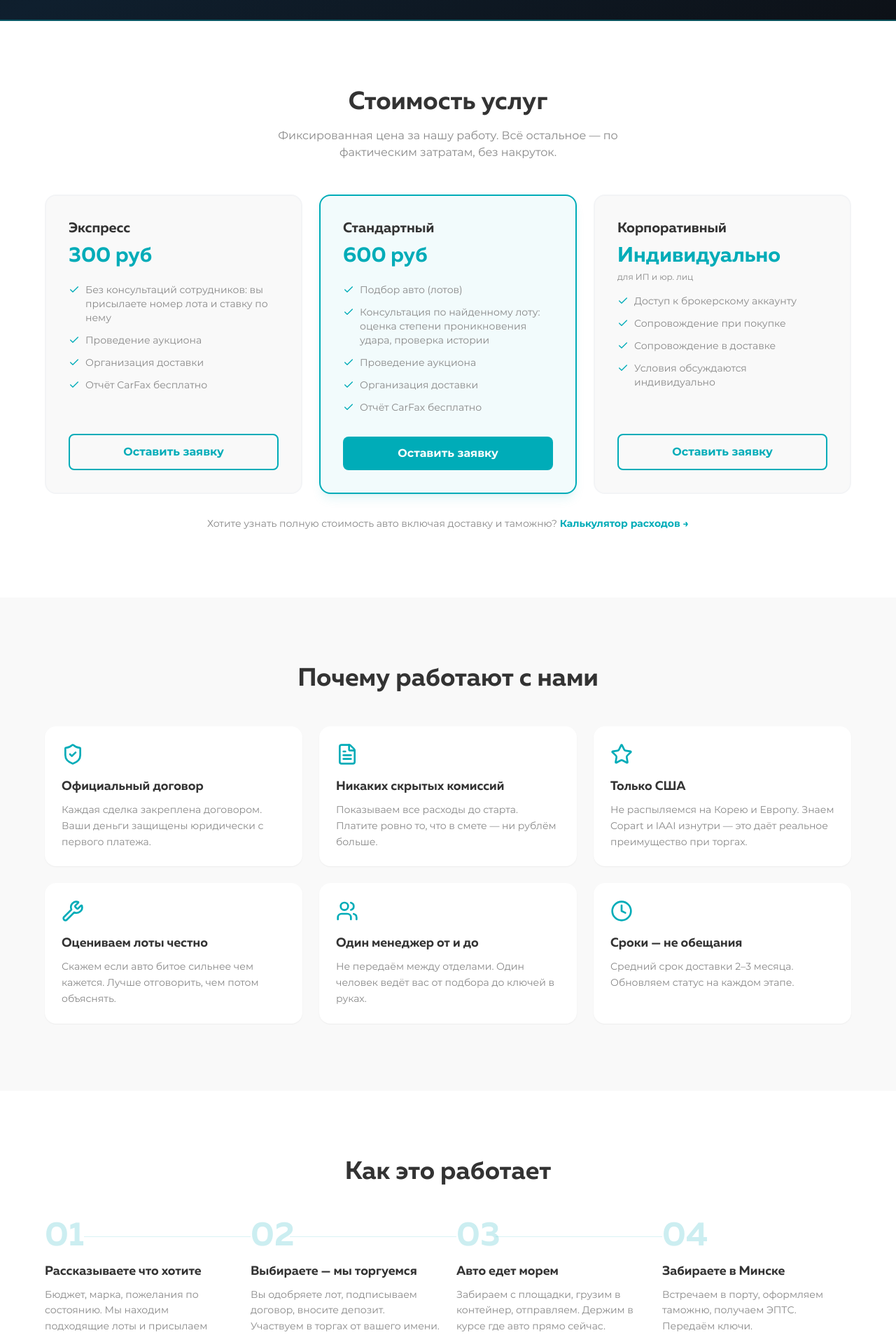
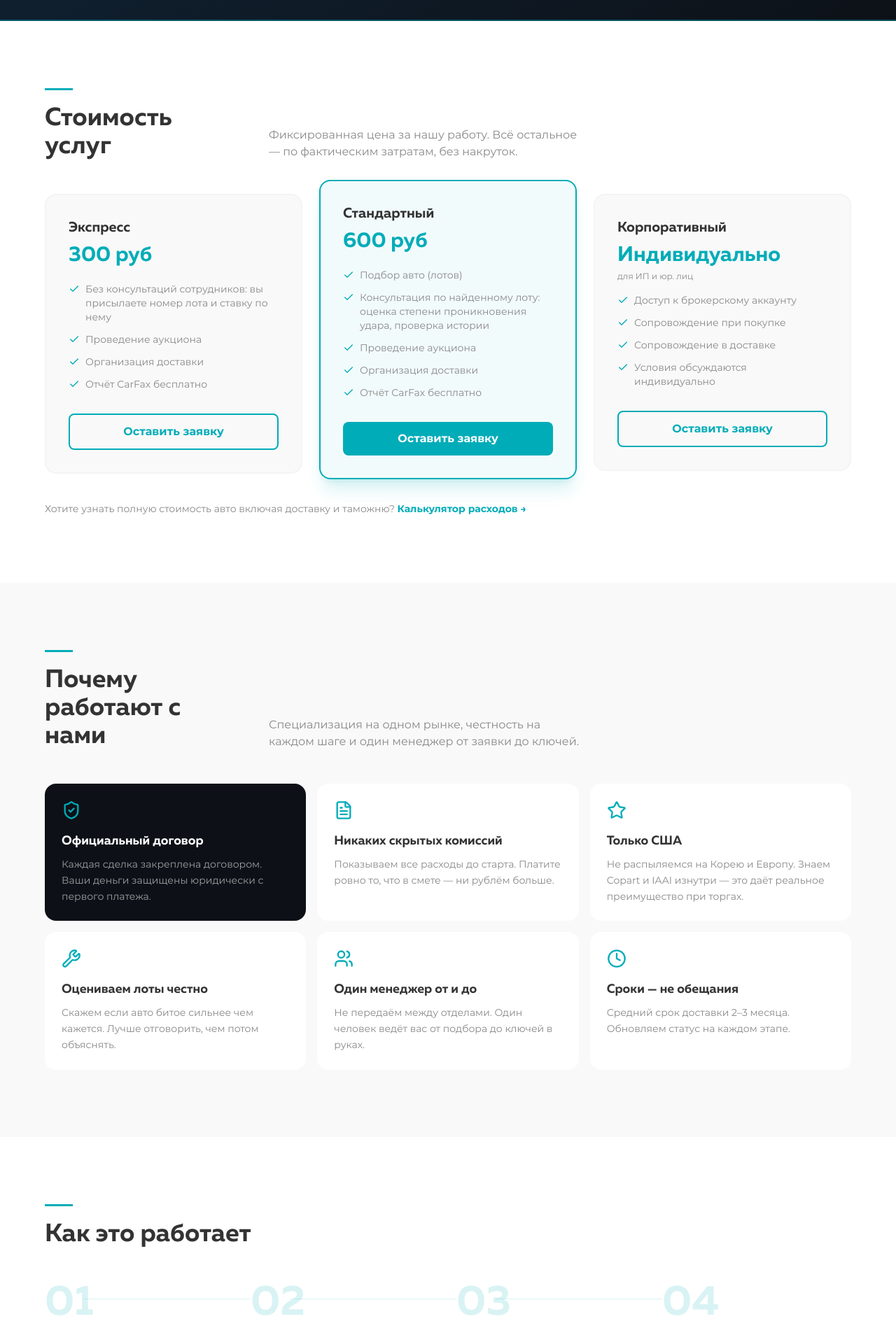
Before and after one commit to idzvilla/pmcars, a Next.js app: page / in a window 1280 px wide. Shown: the part 660-2568 px from the top of the page at 70% size. Built offline with nearby package versions, Linux system fonts and the light colour scheme.

Commit message:
design: left-align headings, primary bar accents, elevate featured card, varied advantages grid

```diff
--- a/src/components/sections/AdvantagesSection.tsx
+++ b/src/components/sections/AdvantagesSection.tsx
@@ -38,15 +38,28 @@ export default function AdvantagesSection() {
   return (
     <section className="bg-light-bg py-16 md:py-24">
       <div className="container">
-        <h2 className="font-muller font-bold text-3xl md:text-4xl text-body text-center mb-12">
-          Почему работают с нами
-        </h2>
-        <div className="grid grid-cols-1 sm:grid-cols-2 lg:grid-cols-3 gap-6">
-          {advantages.map((a) => (
-            <div key={a.title} className="bg-white rounded-2xl p-6 shadow-sm hover:shadow-md transition-shadow">
-              <a.icon size={32} className="text-primary mb-4" />
-              <h3 className="font-muller font-bold text-lg text-body mb-2">{a.title}</h3>
-              <p className="font-montserrat text-sm text-muted leading-relaxed">{a.text}</p>
+        <div className="mb-12">
+          <div className="w-10 h-[3px] bg-primary mb-5" />
+          <div className="lg:flex lg:items-end lg:gap-16">
+            <h2 className="font-muller font-bold text-3xl md:text-4xl text-body mb-4 lg:mb-0 lg:w-64 flex-shrink-0">
+              Почему работают с нами
+            </h2>
+            <p className="text-muted font-montserrat max-w-md">
+              Специализация на одном рынке, честность на каждом шаге и один менеджер от заявки до ключей.
+            </p>
+          </div>
+        </div>
+        <div className="grid grid-cols-1 sm:grid-cols-2 lg:grid-cols-3 gap-4">
+          {advantages.map((a, i) => (
+            <div
+              key={a.title}
+              className={`rounded-2xl p-6 transition-shadow hover:shadow-md ${
+                i === 0 ? 'bg-dark-bg text-white' : 'bg-white'
+              }`}
+            >
+              <a.icon size={28} className={`mb-4 ${i === 0 ? 'text-primary' : 'text-primary'}`} />
+              <h3 className={`font-muller font-bold text-lg mb-2 ${i === 0 ? 'text-white' : 'text-body'}`}>{a.title}</h3>
+              <p className={`font-montserrat text-sm leading-relaxed ${i === 0 ? 'text-white/60' : 'text-muted'}`}>{a.text}</p>
             </div>
           ))}
         </div>
--- a/src/components/sections/FaqSection.tsx
+++ b/src/components/sections/FaqSection.tsx
@@ -29,15 +29,21 @@ export default function FaqSection() {
   return (
     <section className="bg-light-bg py-16 md:py-24">
       <div className="container">
-        <h2 className="font-muller font-bold text-3xl md:text-4xl text-body text-center mb-12">
-          Частые вопросы
-        </h2>
-        <div className="max-w-3xl mx-auto mb-8">
+        <div className="mb-12">
+          <div className="w-10 h-[3px] bg-primary mb-5" />
+          <div className="lg:flex lg:items-end lg:gap-16">
+            <h2 className="font-muller font-bold text-3xl md:text-4xl text-body mb-4 lg:mb-0 lg:w-64 flex-shrink-0">
+              Частые вопросы
+            </h2>
+            <p className="text-muted font-montserrat max-w-md">
+              Если не нашли ответ — напишите нам в Telegram, ответим быстро.
+            </p>
+          </div>
+        </div>
+        <div className="max-w-3xl mb-8">
           <Accordion items={faqItems} />
         </div>
-        <div className="text-center">
-          <Button href="/faq" variant="outline">Все вопросы и ответы</Button>
-        </div>
+        <Button href="/faq" variant="outline">Все вопросы и ответы</Button>
       </div>
     </section>
   )
--- a/src/components/sections/HowItWorksSection.tsx
+++ b/src/components/sections/HowItWorksSection.tsx
@@ -26,17 +26,20 @@ export default function HowItWorksSection() {
   return (
     <section className="bg-white py-16 md:py-24">
       <div className="container">
-        <h2 className="font-muller font-bold text-3xl md:text-4xl text-body text-center mb-12">
-          Как это работает
-        </h2>
+        <div className="mb-12">
+          <div className="w-10 h-[3px] bg-primary mb-5" />
+          <h2 className="font-muller font-bold text-3xl md:text-4xl text-body">
+            Как это работает
+          </h2>
+        </div>
         <div className="grid grid-cols-1 md:grid-cols-2 lg:grid-cols-4 gap-6">
           {steps.map((s, i) => (
             <div key={s.num} className="relative">
               {i < steps.length - 1 && (
                 <div className="hidden lg:block absolute top-6 left-14 -right-6 h-[1px] bg-primary/15" />
               )}
-              <div className="flex flex-col items-center text-center lg:items-start lg:text-left">
-                <span className="font-muller font-bold text-5xl text-primary/20 mb-3 leading-none">{s.num}</span>
+              <div className="flex flex-col">
+                <span className="font-muller font-bold text-6xl text-primary/15 mb-3 leading-none">{s.num}</span>
                 <h3 className="font-muller font-bold text-lg text-body mb-2">{s.title}</h3>
                 <p className="font-montserrat text-sm text-muted leading-relaxed">{s.text}</p>
               </div>
--- a/src/components/sections/TariffsSection.tsx
+++ b/src/components/sections/TariffsSection.tsx
@@ -47,19 +47,24 @@ export default function TariffsSection() {
   return (
     <section className="bg-white py-16 md:py-24">
       <div className="container">
-        <h2 className="font-muller font-bold text-3xl md:text-4xl text-body text-center mb-4">
-          Стоимость услуг
-        </h2>
-        <p className="text-muted font-montserrat text-center mb-12 max-w-xl mx-auto">
-          Фиксированная цена за нашу работу. Всё остальное — по фактическим затратам, без накруток.
-        </p>
-        <div className="grid grid-cols-1 md:grid-cols-3 gap-6">
+        <div className="mb-12">
+          <div className="w-10 h-[3px] bg-primary mb-5" />
+          <div className="lg:flex lg:items-end lg:gap-16">
+            <h2 className="font-muller font-bold text-3xl md:text-4xl text-body mb-4 lg:mb-0 lg:w-64 flex-shrink-0">
+              Стоимость услуг
+            </h2>
+            <p className="text-muted font-montserrat max-w-md">
+              Фиксированная цена за нашу работу. Всё остальное — по фактическим затратам, без накруток.
+            </p>
+          </div>
+        </div>
+        <div className="grid grid-cols-1 md:grid-cols-3 gap-6 items-start">
           {tariffs.map((t) => (
             <div
               key={t.title}
               className={`rounded-2xl p-8 flex flex-col border-2 transition-all ${
                 t.highlighted
-                  ? 'border-primary bg-primary/5 shadow-lg shadow-primary/10'
+                  ? 'border-primary bg-primary/5 shadow-xl shadow-primary/15 lg:-mt-5'
                   : 'border-gray-100 bg-light-bg'
               }`}
             >
@@ -83,7 +88,7 @@ export default function TariffsSection() {
             </div>
           ))}
         </div>
-        <p className="text-center font-montserrat text-sm text-muted mt-8">
+        <p className="text-left font-montserrat text-sm text-muted mt-8">
           Хотите узнать полную стоимость авто включая доставку и таможню?{' '}
           <Link href="/info/kalkulyator-rashod" className="text-primary hover:underline font-bold">
             Калькулятор расходов →
--- a/src/components/sections/TeamSection.tsx
+++ b/src/components/sections/TeamSection.tsx
@@ -9,16 +9,21 @@ export default function TeamSection() {
   return (
     <section className="bg-dark-bg py-16 md:py-24">
       <div className="container">
-        <h2 className="font-muller font-bold text-3xl md:text-4xl text-white text-center mb-4">
-          Команда
-        </h2>
-        <p className="text-white/60 font-montserrat text-center mb-12 max-w-xl mx-auto">
-          Живые люди, не колл-центр. Каждый менеджер ведёт клиента сам от начала до конца.
-        </p>
-        <div className="grid grid-cols-1 sm:grid-cols-3 gap-8 max-w-3xl mx-auto">
+        <div className="mb-12">
+          <div className="w-10 h-[3px] bg-primary mb-5" />
+          <div className="lg:flex lg:items-end lg:gap-16">
+            <h2 className="font-muller font-bold text-3xl md:text-4xl text-white mb-4 lg:mb-0 lg:w-64 flex-shrink-0">
+              Команда
+            </h2>
+            <p className="text-white/50 font-montserrat max-w-md">
+              Живые люди, не колл-центр. Каждый менеджер ведёт клиента сам от начала до конца.
+            </p>
+          </div>
+        </div>
+        <div className="grid grid-cols-1 sm:grid-cols-3 gap-6 max-w-3xl">
           {team.map((p) => (
-            <div key={p.role} className="text-center">
-              <div className="w-32 h-32 rounded-2xl bg-dark-card mx-auto mb-4 overflow-hidden flex items-center justify-center text-white/20 text-4xl">
+            <div key={p.role} className="bg-dark-card rounded-2xl p-6">
+              <div className="w-16 h-16 rounded-xl bg-dark-bg mb-4 overflow-hidden flex items-center justify-center text-white/20 text-2xl">
                 👤
               </div>
               <h3 className="font-muller font-bold text-lg text-white mb-1">{p.name}</h3>
@@ -27,9 +32,9 @@ export default function TeamSection() {
                 href={`https://t.me/${p.tg}`}
                 target="_blank"
                 rel="noopener noreferrer"
-                className="inline-flex items-center gap-2 px-4 py-2 rounded border border-white/20 text-white/70 font-montserrat text-sm hover:border-primary hover:text-primary transition-colors"
+                className="inline-flex items-center gap-2 text-white/50 font-montserrat text-sm hover:text-primary transition-colors"
               >
-                Написать в Telegram
+                Написать в Telegram →
               </a>
             </div>
           ))}
```
